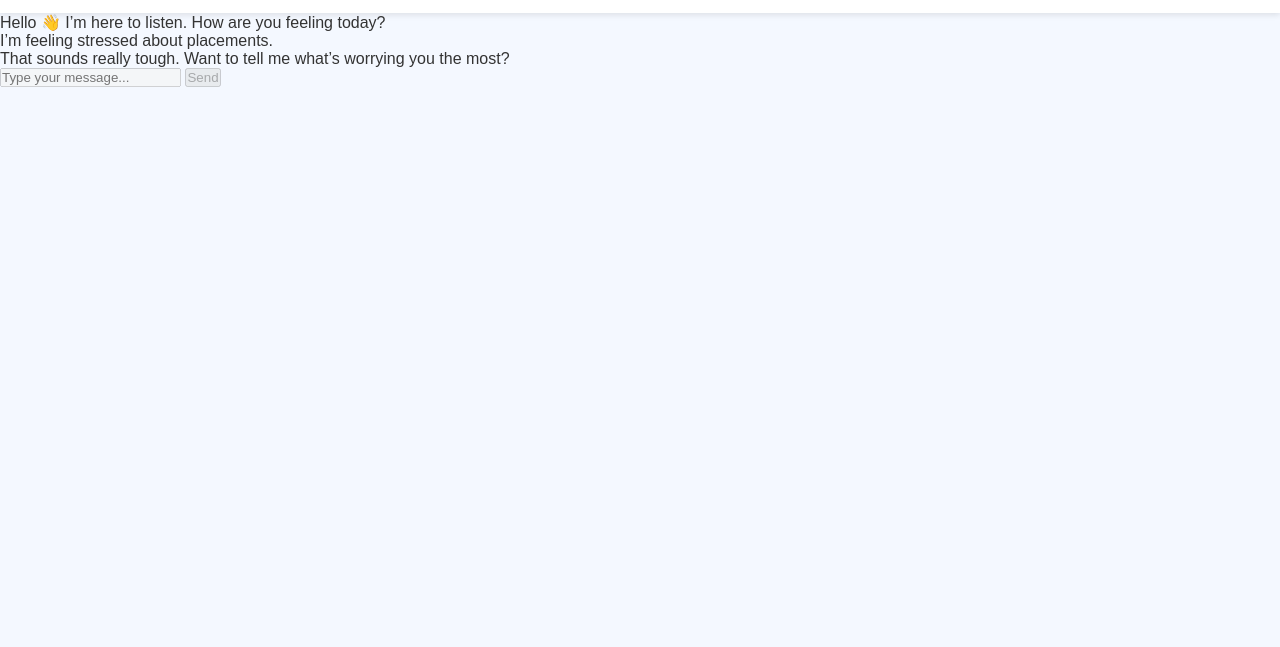
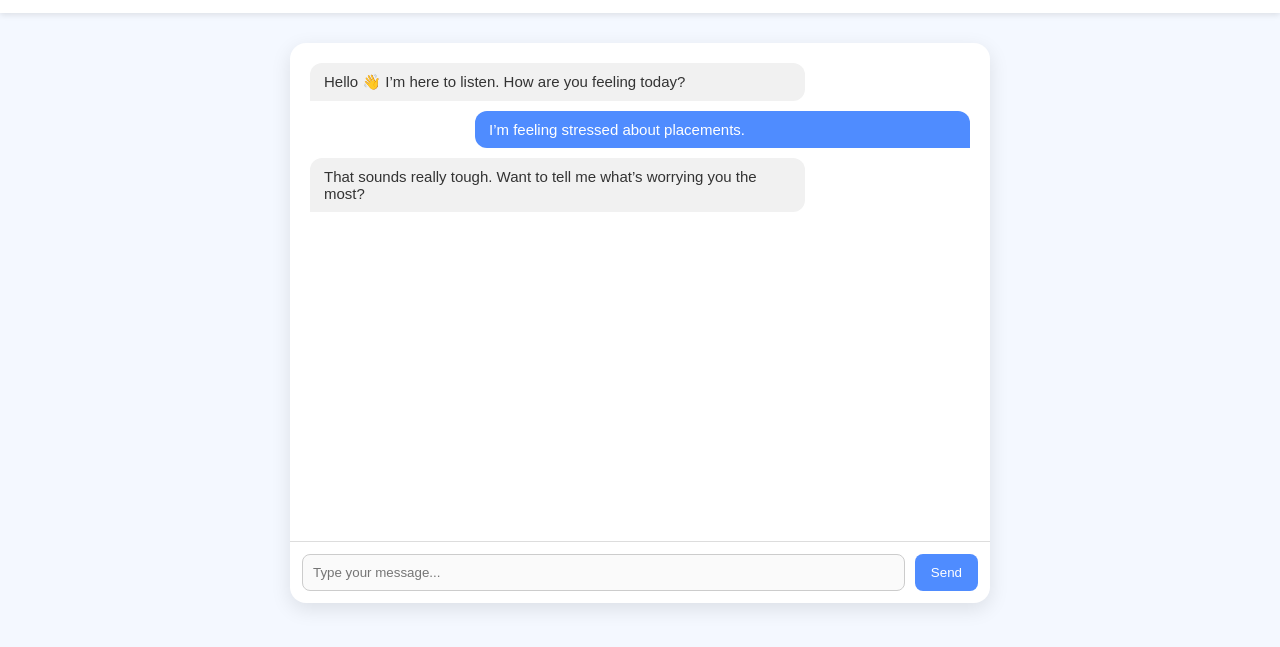
Before and after one commit to ManyashreeN/Mindmate, a plain HTML site: page frontend/chat.html in a window 1280 px wide. Shown: the part 47-694 px from the top of the page. Drawn offline with Linux system fonts and the light colour scheme.

Commit message:
styles.css

```diff
--- a/frontend/styles.css
+++ b/frontend/styles.css
@@ -75,3 +75,64 @@ nav a {
 nav a:hover {
   color: #4f8cff;
 }
+
+/* Chat Page Styles */
+
+.chat-container {
+  max-width: 700px;
+  margin: 30px auto;
+  background: white;
+  border-radius: 16px;
+  box-shadow: 0 6px 20px rgba(0,0,0,0.1);
+  display: flex;
+  flex-direction: column;
+  height: 70vh;
+}
+
+.chat-box {
+  flex: 1;
+  padding: 20px;
+  overflow-y: auto;
+}
+
+.message {
+  max-width: 75%;
+  padding: 10px 14px;
+  margin-bottom: 10px;
+  border-radius: 12px;
+  font-size: 15px;
+}
+
+.message.user {
+  background: #4f8cff;
+  color: white;
+  margin-left: auto;
+  border-bottom-right-radius: 0;
+}
+
+.message.bot {
+  background: #f1f1f1;
+  border-bottom-left-radius: 0;
+}
+
+.chat-input {
+  display: flex;
+  padding: 12px;
+  border-top: 1px solid #ddd;
+}
+
+.chat-input input {
+  flex: 1;
+  padding: 10px;
+  border-radius: 8px;
+  border: 1px solid #ccc;
+  margin-right: 10px;
+}
+
+.chat-input button {
+  background: #4f8cff;
+  color: white;
+  border: none;
+  padding: 10px 16px;
+  border-radius: 8px;
+}
```
